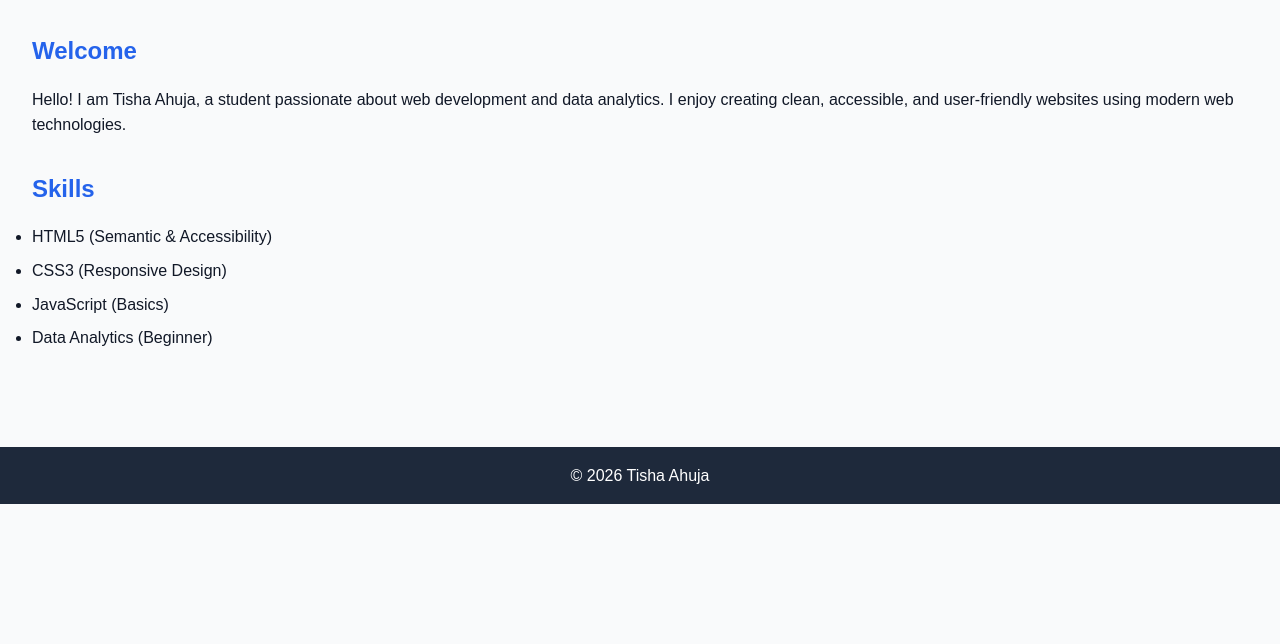
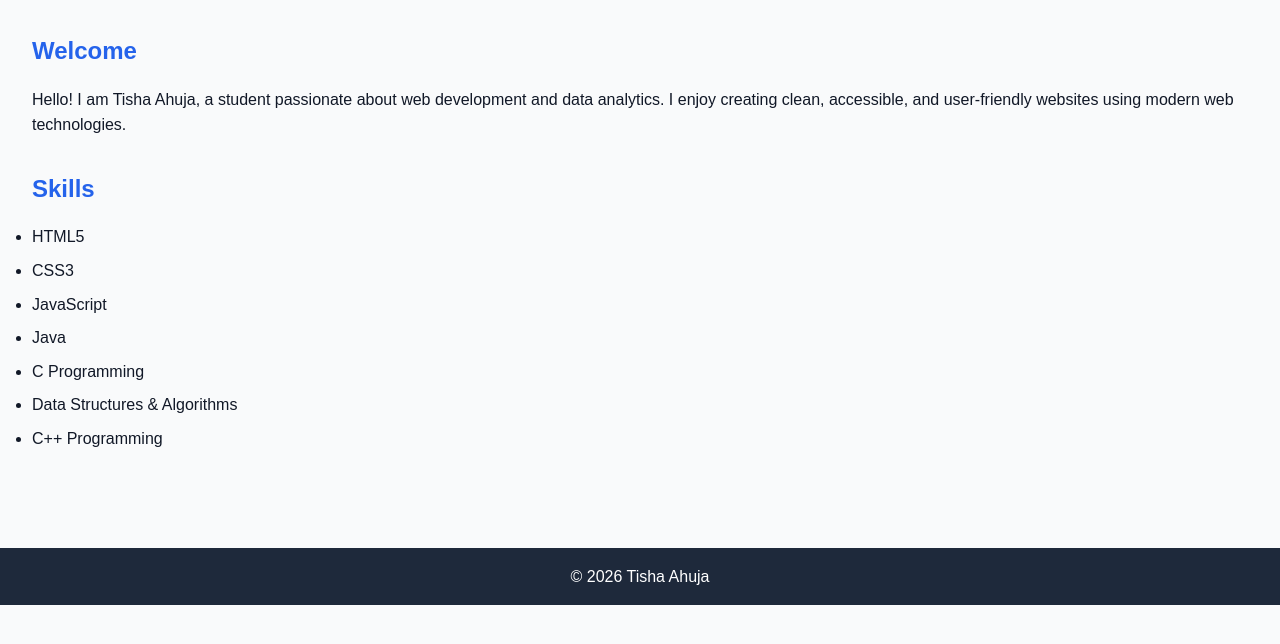
Before and after one commit to Tisha1907/portfolio, a plain HTML site: page index.html in a window 1280 px wide. Shown: the part 70-714 px from the top of the page. Drawn offline with Linux system fonts and the light colour scheme.

Commit message:
Update index.html

```diff
--- a/index.html
+++ b/index.html
@@ -44,11 +44,14 @@
     <section aria-labelledby="skills-heading">
       <h2 id="skills-heading">Skills</h2>
       <ul>
-        <li>HTML5 (Semantic & Accessibility)</li>
-        <li>CSS3 (Responsive Design)</li>
-        <li>JavaScript (Basics)</li>
-        <li>Data Analytics (Beginner)</li>
-      </ul>
+    	<li>HTML5</li>
+    	<li>CSS3</li>
+    	<li>JavaScript</li>
+    	<li>Java</li>
+    	<li>C Programming</li>
+    	<li>Data Structures & Algorithms</li>
+    	<li>C++ Programming</li>
+	</ul>
     </section>
 
   </main>
```
